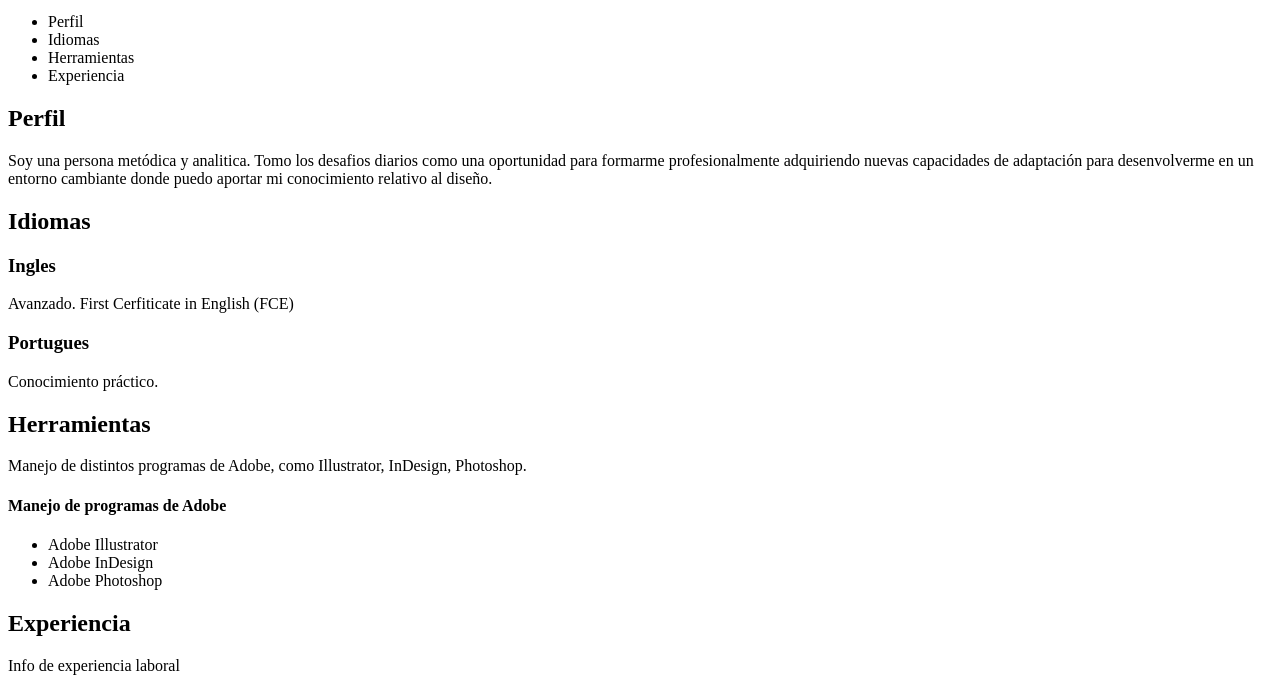
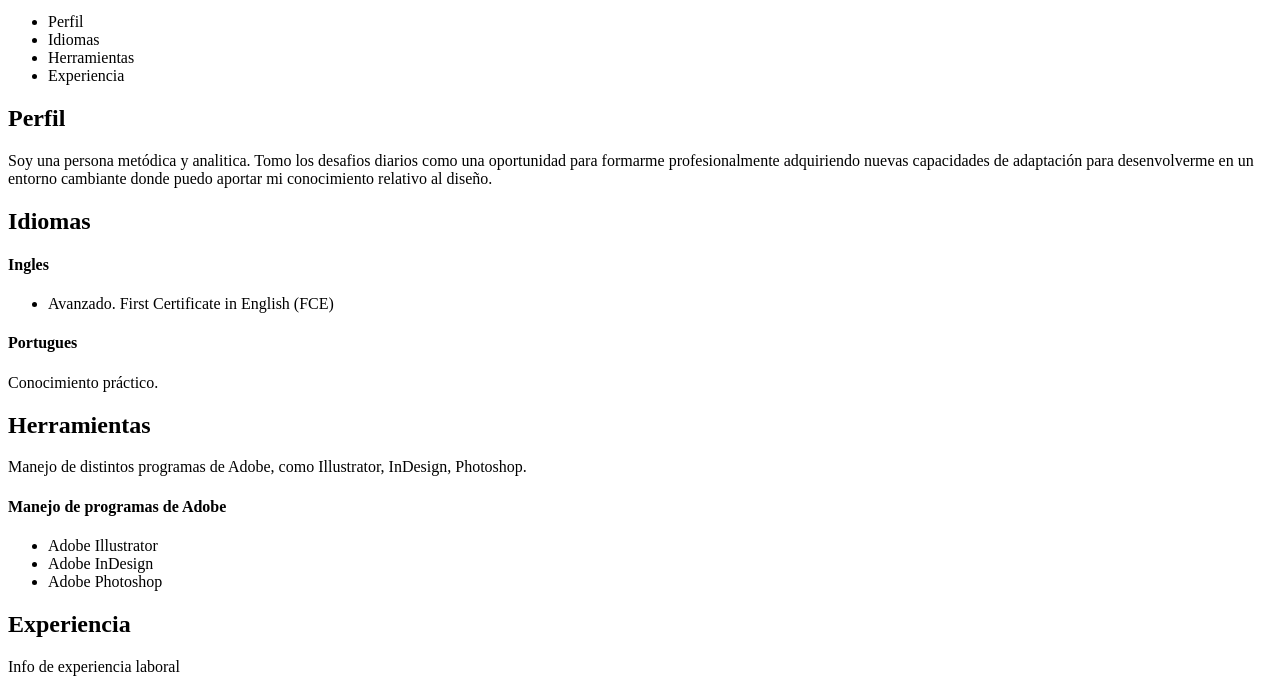
Before and after one commit to luciadevoto/DevotoCompu3, a plain HTML site: page index.html in a window 1280 px wide. Shown: the part 101-789 px from the top of the page. Drawn offline with Linux system fonts and the light colour scheme.

Commit message:
cambios realizados

```diff
--- a/index.html
+++ b/index.html
@@ -23,9 +23,11 @@
                 <h2>Perfil</h2>
                 <p>Soy una persona metódica y analitica. Tomo los desafios diarios como una oportunidad para formarme profesionalmente adquiriendo nuevas capacidades de adaptación para desenvolverme en un entorno cambiante donde puedo aportar mi conocimiento relativo al diseño.</p>
                 <h2>Idiomas</h2>
-                <h3>Ingles</h3>
-                <p>Avanzado. First Cerfiticate in English (FCE)</p>
-                <h3>Portugues</h3>
+                <h4>Ingles</h4>
+                <ul>
+                    <li>Avanzado. First Certificate in English (FCE)</li>
+                </ul>
+                <h4>Portugues</h4>
                 <p>Conocimiento práctico.</p>
                 <h2>Herramientas</h2>
                 <p>Manejo de distintos programas de Adobe, como Illustrator, InDesign, Photoshop.</p>
```
